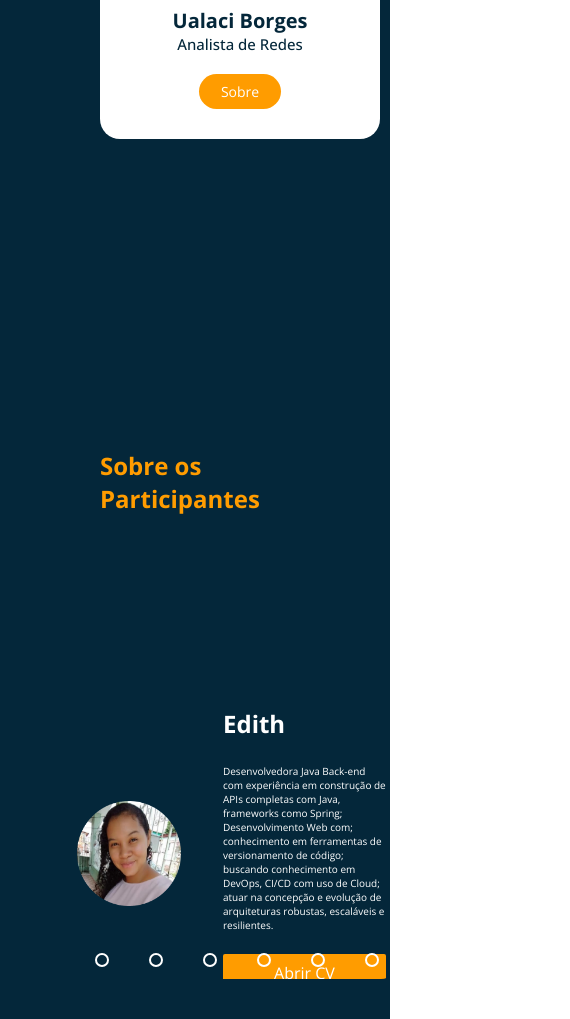
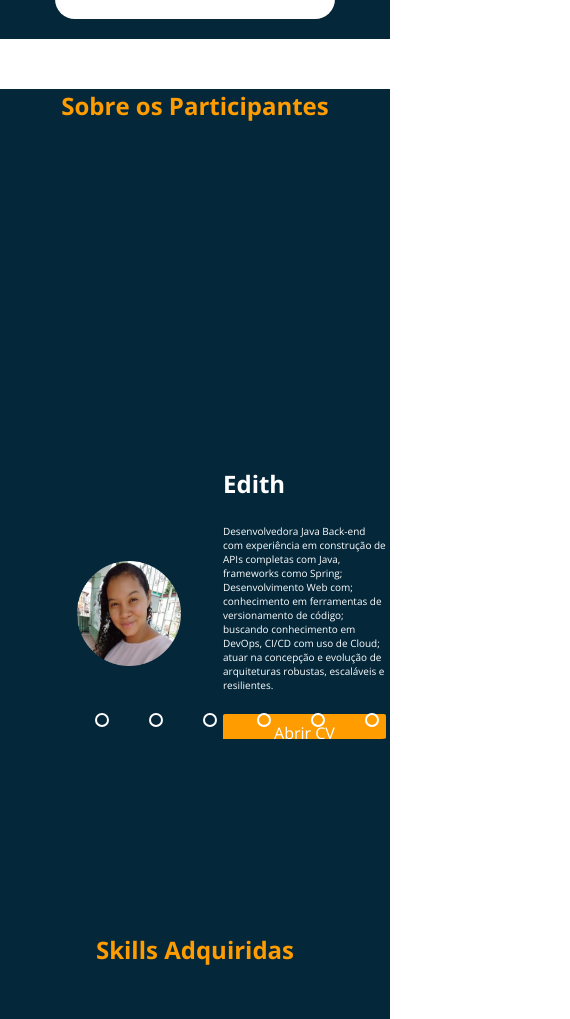
Before and after one commit to edithpenha20/tcc-edn, a plain HTML site: page index.html in a window 390 px wide. Shown: the part 3070-4089 px from the top of the page, 570 px wide, since content can reach past the window. Drawn offline with nearby package versions, Linux system fonts and the light colour scheme.

Commit message:
correcoes na responsividade

```diff
--- a/style.css
+++ b/style.css
@@ -110,7 +110,7 @@ header ul li:hover a{
     position: relative;
     background: #04273A;
     min-height: 100vh;
-    padding: 120px 100px;
+    /* padding: 120px 100px; */
 }
 
 .secText{
```
